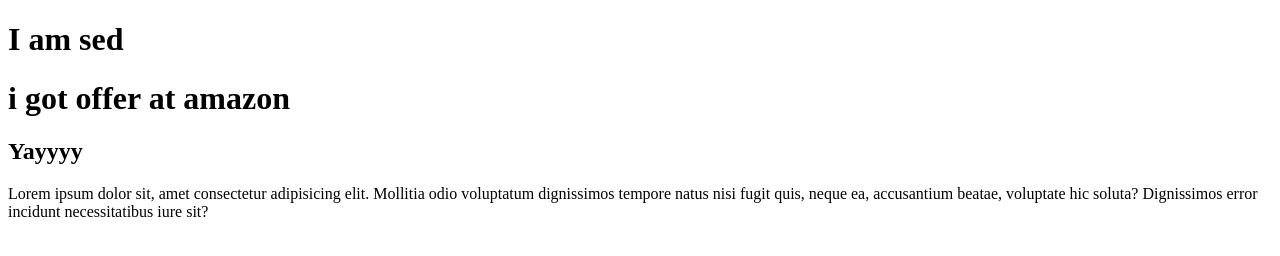
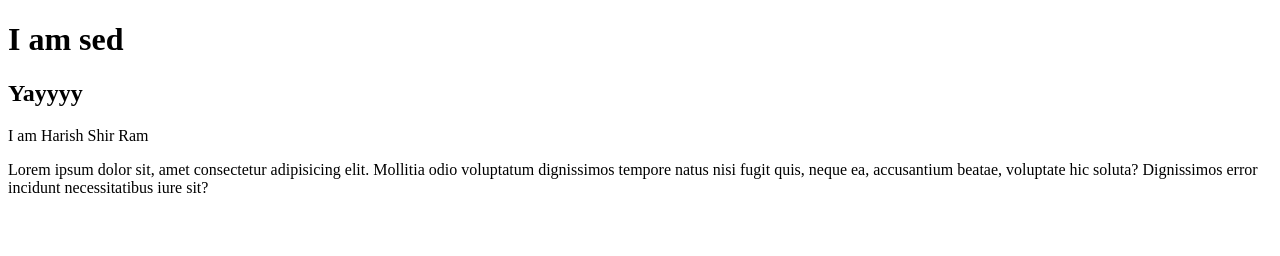
Before and after one commit to harish20046/demo-pratice, a plain HTML site: page index.html in a window 1280 px wide. Drawn offline with Linux system fonts and the light colour scheme.

Commit message:
Changes Maded

```diff
--- a/index.html
+++ b/index.html
@@ -7,9 +7,9 @@
 </head>
 <body>
     <h1>I am sed</h1>
-    <h1>i got offer at amazon</h1>
+
     <h2>Yayyyy</h2>
-
+    <p>I am Harish Shir Ram</p>
     <p>Lorem ipsum dolor sit, amet consectetur adipisicing elit. Mollitia odio voluptatum dignissimos tempore natus nisi fugit quis, neque ea, accusantium beatae, voluptate hic soluta? Dignissimos error incidunt necessitatibus iure sit?</p>
 </body>
 </html>
```
